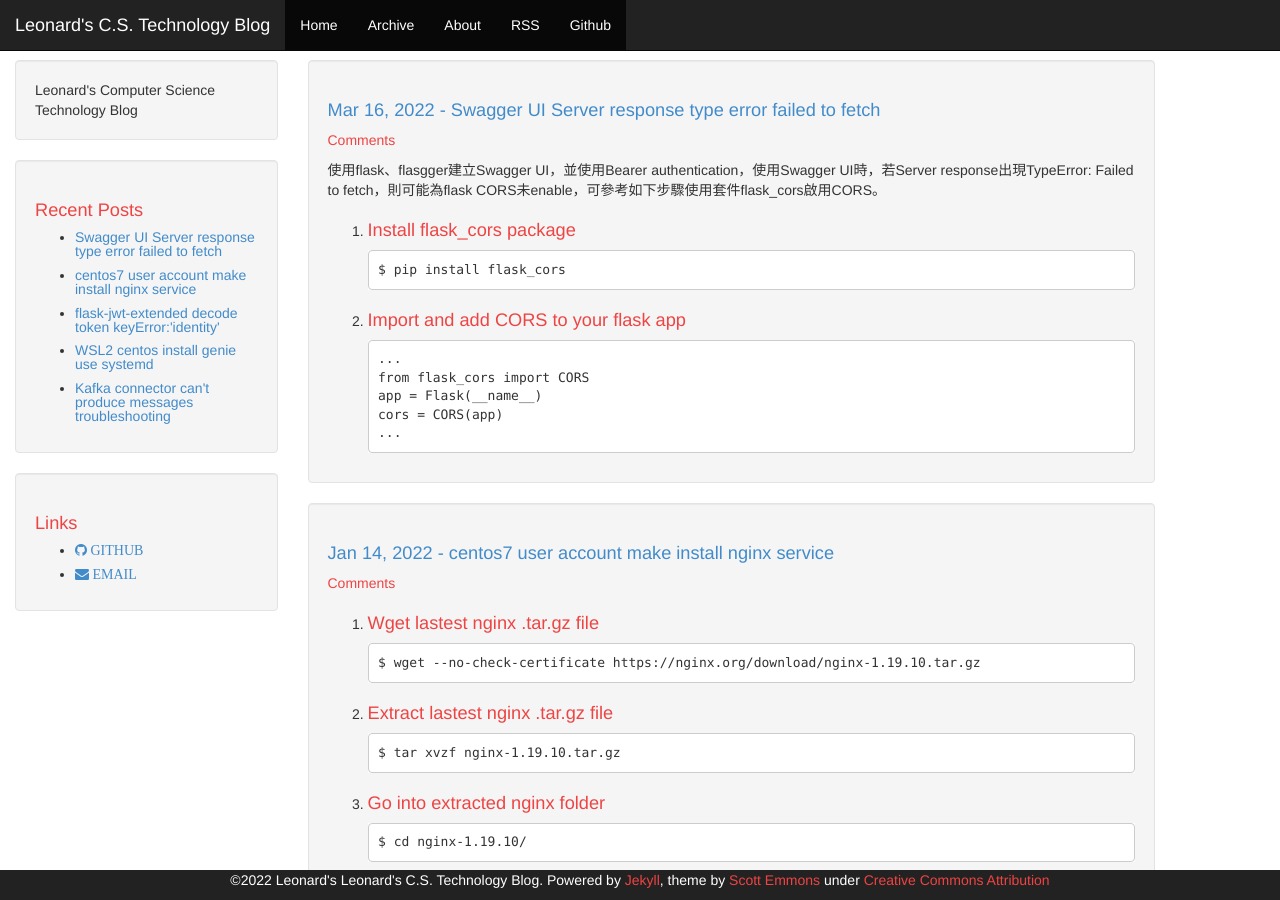
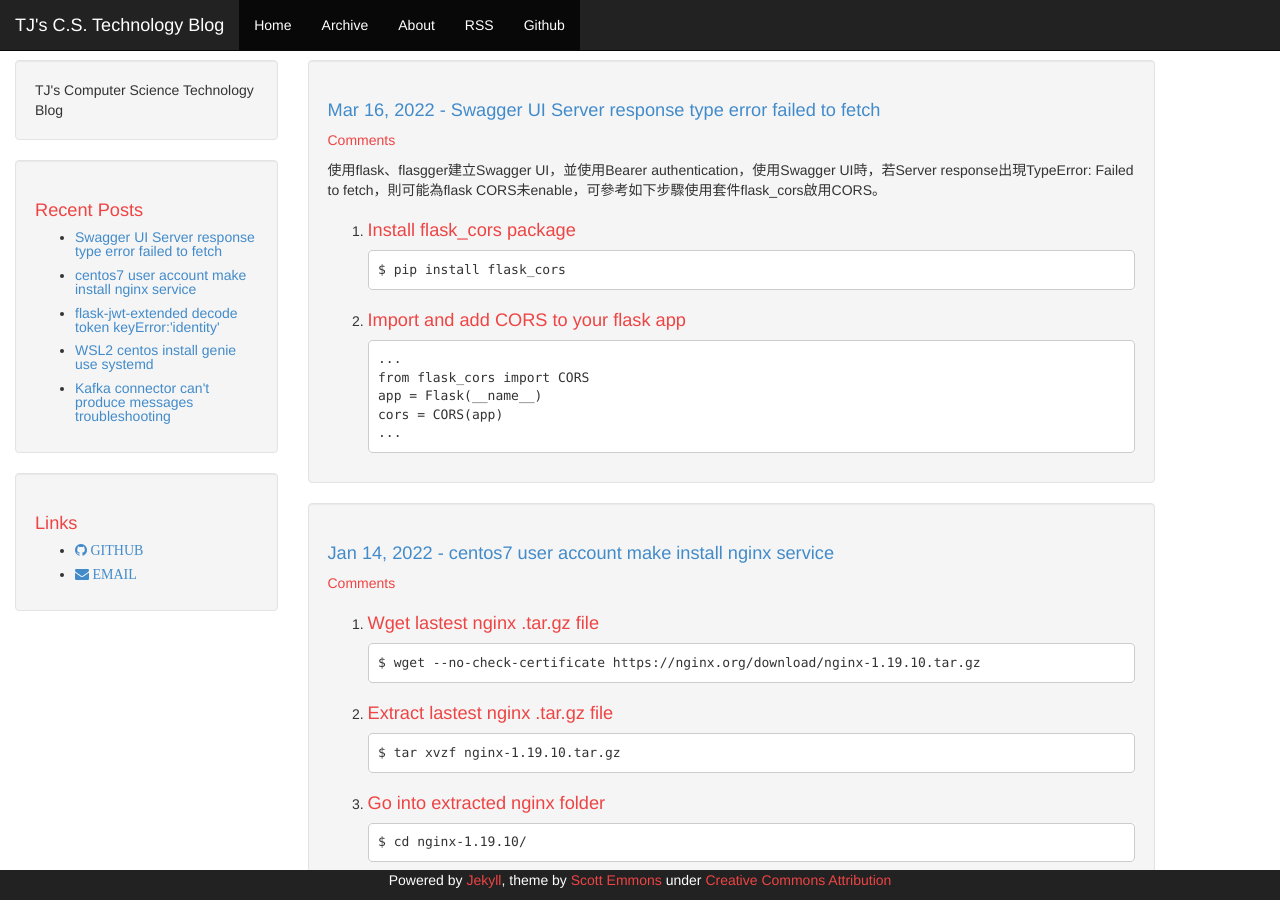
Before and after one commit to TsungJu/tsungju.github.io, a Jekyll site: the page built from index.html, in a window 1280 px wide and 900 px high. Built offline with Jekyll 4.4.1, drawn with Linux system fonts in a browser that asks for light colours; the list of posts is cut into pages by our own code; comment, search, counter and statistics services are not loaded.

Commit message:
Update footer.html

```diff
--- a/_config.yml
+++ b/_config.yml
@@ -1,7 +1,7 @@
 # Jekyll configuration
 
-name: Leonard's C.S. Technology Blog
-description: Leonard's Computer Science Technology Blog
+name: TJ's C.S. Technology Blog
+description: TJ's Computer Science Technology Blog
 
 # url is currently only used only for the RSS feed in feed.xml
 url: https://tsungju.github.io/
--- a/_includes/footer.html
+++ b/_includes/footer.html
@@ -1,7 +1,7 @@
 <div class="container-fluid">
     <div class="row-fluid">
         <div class="span12 footer navbar-inverse navbar-fixed-bottom">
-            <p class="copyright">&copy;{{ site.time | date: '%Y' }} Leonard's {{ site.name }}. Powered by <a href="http://jekyllrb.com">Jekyll</a>, theme by <a href="https://github.com/scotte/jekyll-clean">Scott Emmons</a>
+            <p class="copyright">Powered by <a href="http://jekyllrb.com">Jekyll</a>, theme by <a href="https://github.com/scotte/jekyll-clean">Scott Emmons</a>
             under
             <a href="http://creativecommons.org/licenses/by/4.0/">Creative Commons Attribution</a></p>
         </div>
```
